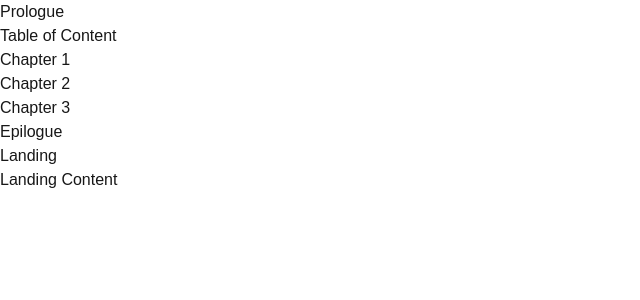
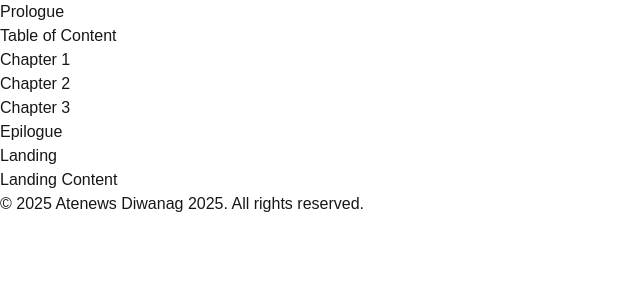
Before and after one commit to justmhie/atenews-diwanag-2025, a Next.js app in the folder diwanag-2025-app/: page /landing in a window 1280 px wide. Shown: the top 300 px of the page, without its empty margins (0-640 px from the left). Built offline with nearby package versions, Linux system fonts and the light colour scheme.

Commit message:
add basic footer

```diff
--- /dev/null
+++ b/diwanag-2025-app/app/components/Footer.tsx
@@ -0,0 +1,10 @@
+import Link from "next/link";
+
+export default function Footer() {
+  return (
+    <footer>
+      &copy; {new Date().getFullYear()} Atenews Diwanag 2025. All rights
+      reserved.
+    </footer>
+  );
+}
--- a/diwanag-2025-app/app/layout.tsx
+++ b/diwanag-2025-app/app/layout.tsx
@@ -2,6 +2,7 @@
 import { Geist, Geist_Mono } from "next/font/google";
 import "./globals.css";
 import Navbar from "./components/Navbar";
+import Footer from "./components/Footer";
 
 const geistSans = Geist({
   variable: "--font-geist-sans",
@@ -33,6 +34,8 @@
       >
         <Navbar />
         {children}
+        {/* Add your Footer component below */}
+        <Footer />
       </body>
     </html>
   );
```
